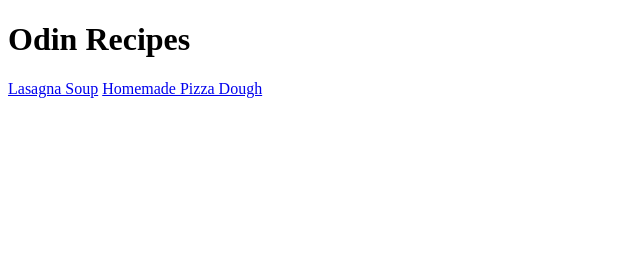
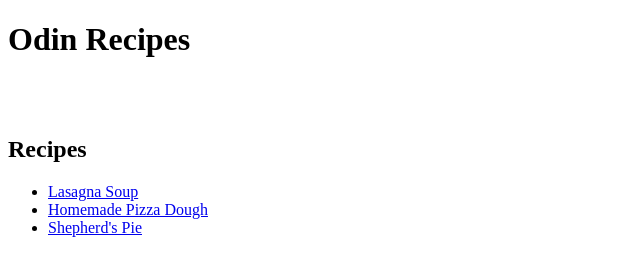
Before and after one commit to jonathanhamelin/odin-recipes, a plain HTML site: page index.html in a window 1280 px wide. Shown: the whole page, without its empty margins (0-640 px from the left). Drawn offline with Linux system fonts and the light colour scheme.

Commit message:
Put recipes in unordered list

```diff
--- a/index.html
+++ b/index.html
@@ -6,11 +6,13 @@
 </head>
 <body>
 
-    <h1>Odin Recipes</h1>
+    <h1>Odin Recipes</h1><br><br>
 
-    <a href="recipes/lasagna-soup.html">Lasagna Soup</a>
-
-    <a href="recipes/homemade-pizza-dough.html">Homemade Pizza Dough</a>
-
+    <h2>Recipes</h2>
+    <ul>
+        <li><a href="recipes/lasagna-soup.html">Lasagna Soup</a></li>
+        <li><a href="recipes/homemade-pizza-dough.html">Homemade Pizza Dough</a></li>
+        <li><a href="recipes/shepherd-pie.html">Shepherd's Pie</a></li>
+    </ul>
 </body>
 </html>
```
